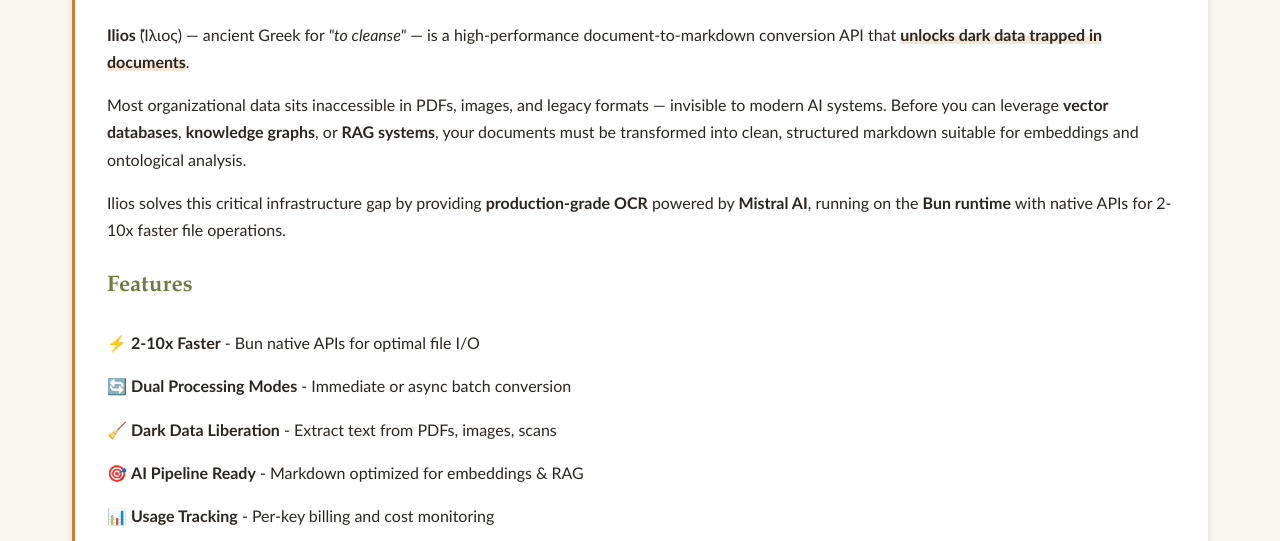
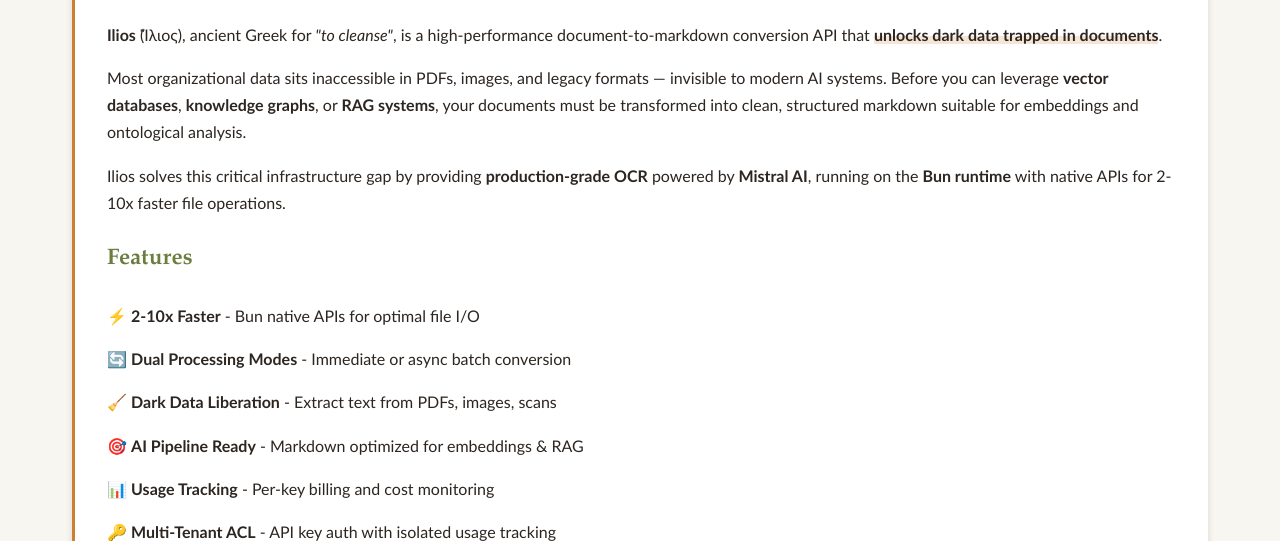
Before and after one commit to tobalo/ilios, a website: page public/index.html in a window 1280 px wide. Shown: the part 559-1100 px from the top of the page. Drawn offline with Linux system fonts and the light colour scheme.

Commit message:
copy: adjust emdashes lol

```diff
--- a/public/index.html
+++ b/public/index.html
@@ -584,7 +584,7 @@
         <section>
             <h2>What is Ilios?</h2>
             <p>
-                <strong>Ilios</strong> (Ἴλιος) — ancient Greek for <em>"to cleanse"</em> — is a high-performance document-to-markdown
+                <strong>Ilios</strong> (Ἴλιος), ancient Greek for <em>"to cleanse"</em>, is a high-performance document-to-markdown
                 conversion API that <span class="highlight">unlocks dark data trapped in documents</span>.
             </p>
             <p style="margin-top: 1rem;">
```
